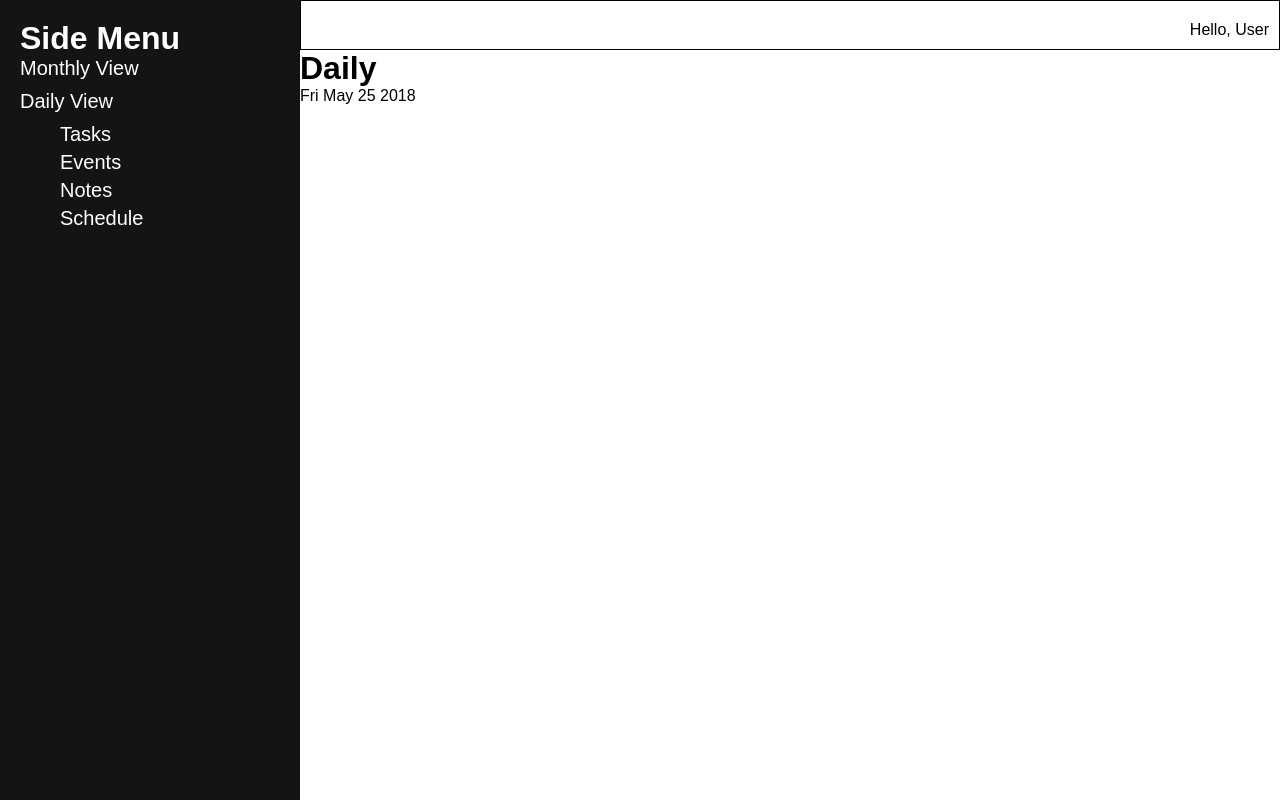
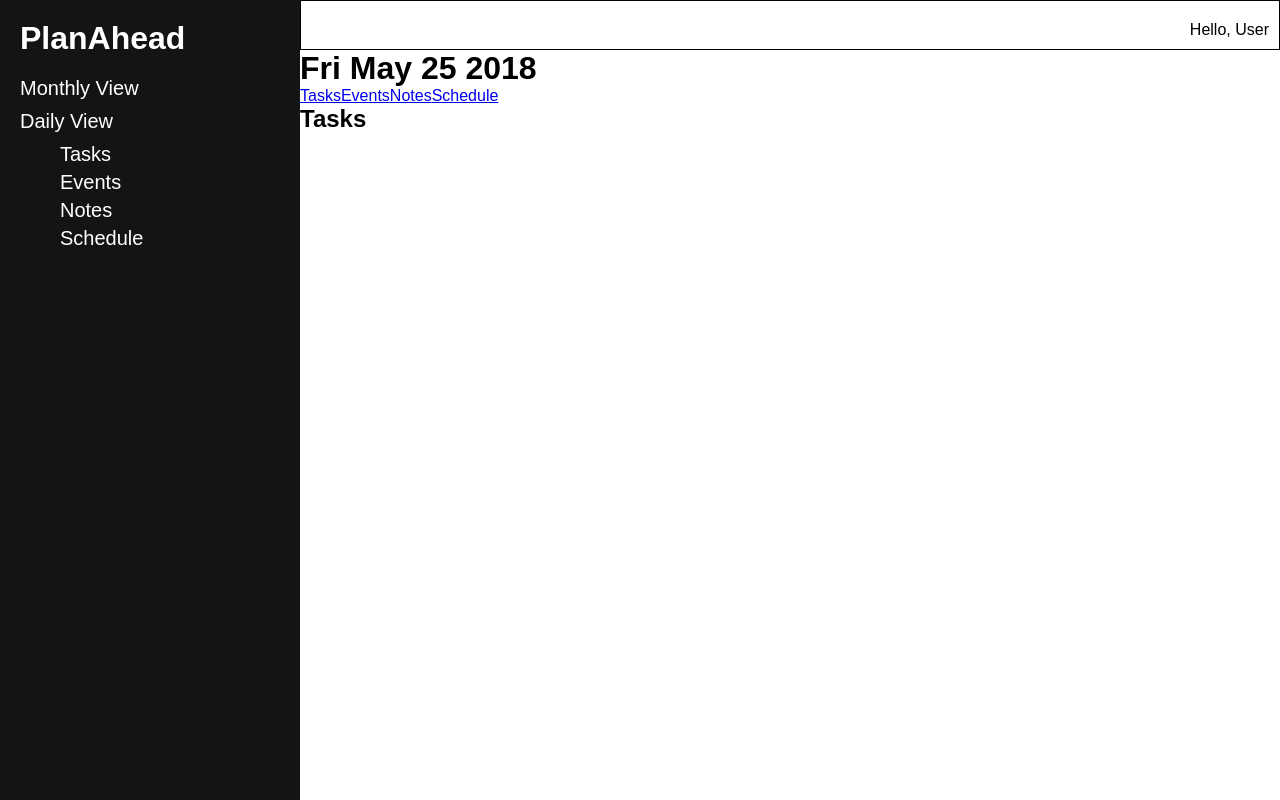
Before and after one commit to genkjames/planahead, a React (Create React App) app in the folder client/: page /dashboard/daily in a window 1280 px wide. Built offline with nearby package versions, Linux system fonts and the light colour scheme.

Commit message:
add daily view routes

```diff
--- a/client/src/App.css
+++ b/client/src/App.css
@@ -4,9 +4,13 @@
   box-sizing: border-box;
 }
 
+/* Dashboard */
+
 .dashboard {
   display: flex;
 }
+
+/* Side Menu */
 
 .side-menu {
   width: 300px;
@@ -29,6 +33,10 @@
   width: calc(100% - 300px);
 }
 
+.side-nav {
+  padding: 20px 0 0 0;
+}
+
 .top-nav {
   border: 1px solid #000;
   display: flex;
@@ -40,6 +48,8 @@
   padding: 0 0 0 40px;
   margin: 0 0 5px 0;
 }
+
+/* Calendar */
 
 .calendar {
   padding: 30px;
@@ -84,3 +94,9 @@
 .react-calendar__tile--active {
   color: blue;
 }
+
+/* Daily View */
+
+.nav {
+
+}
--- a/client/src/components/Dashboard.jsx
+++ b/client/src/components/Dashboard.jsx
@@ -11,12 +11,19 @@ class Dashboard extends Component {
       date: new Date()
     }
 
-    this.getDate = this.getDate.bind(this);
+    this.changeDate = this.changeDate.bind(this);
+    this.switchViews = this.switchViews.bind(this);
   }
 
-  getDate(date) {
+  changeDate(date) {
     this.setState({date})
     this.props.history.push('/dashboard/daily');
+  }
+
+  switchViews(date) {
+    this.setState({
+      date: date.activeStartDate
+    })
   }
 
   render() {
@@ -29,7 +36,8 @@ class Dashboard extends Component {
             render={() => (
               <Monthly
                 date={this.state.date}
-                onChange={this.getDate}
+                onChange={this.changeDate}
+                onSwitch={this.switchViews}
               />
             )}
           />
--- a/client/src/components/Monthly.jsx
+++ b/client/src/components/Monthly.jsx
@@ -16,9 +16,7 @@ class Monthly extends Component {
   }
 
   handleButton(date) {
-    this.setState({
-      date: date.activeStartDate
-    })
+    this.props.onSwitch(date);
   }
 
   render() {
--- a/client/src/components/daily/Daily.jsx
+++ b/client/src/components/daily/Daily.jsx
@@ -5,10 +5,9 @@ import Routes from './Routes';
 class Daily extends Component {
   render() {
     return (
-      <div>
+      <div className="daily">
         <TopNav />
-        <h1>Daily</h1>
-        <p>{this.props.date.toDateString()}</p>
+        <h1>{this.props.date.toDateString()}</h1>
         <Routes />
       </div>
     )
--- a/client/src/components/daily/Events.jsx
+++ b/client/src/components/daily/Events.jsx
@@ -1,10 +1,12 @@
 import React, { Component } from 'react';
+import DailyMenu from '../navigation/DailyMenu'
 
 class Events extends Component {
   render() {
     return (
-      <div>
-        <h1>Events</h1>
+      <div className="events">
+        <DailyMenu />
+        <h2>Events</h2>
       </div>
     )
   }
--- a/client/src/components/daily/Notes.jsx
+++ b/client/src/components/daily/Notes.jsx
@@ -1,10 +1,12 @@
 import React, { Component } from 'react';
+import DailyMenu from '../navigation/DailyMenu';
 
 class Notes extends Component {
   render() {
     return (
-      <div>
-        <h1>Notes</h1>
+      <div className="notes">
+        <DailyMenu />
+        <h2>Notes</h2>
       </div>
     )
   }
--- a/client/src/components/daily/Routes.jsx
+++ b/client/src/components/daily/Routes.jsx
@@ -1,5 +1,5 @@
 import React from 'react';
-import { Route, Switch } from 'react-router-dom';
+import { Route, Switch, Redirect } from 'react-router-dom';
 import Tasks from './Tasks';
 import Events from './Events';
 import Notes from './Notes';
@@ -10,7 +10,7 @@ function Routes(props) {
   return (
     <Switch>
       <Route
-        path="/dashboard/daily/tasks"
+        exact path="/dashboard/daily"
         render={() => (<Tasks />)}
       />
       <Route
@@ -25,6 +25,7 @@ function Routes(props) {
         path="/dashboard/daily/schedule"
         render={() => (<Schedule />)}
       />
+      <Redirect to="/dashboard/daily" />
     </Switch>
   )
 }
--- a/client/src/components/daily/Schedule.jsx
+++ b/client/src/components/daily/Schedule.jsx
@@ -1,10 +1,12 @@
 import React, { Component } from 'react';
+import DailyMenu from '../navigation/DailyMenu';
 
 class Schedule extends Component {
   render() {
     return (
-      <div>
-        <h1>Schedule</h1>
+      <div className="schedule">
+        <DailyMenu />
+        <h2>Schedule</h2>
       </div>
     )
   }
--- a/client/src/components/daily/Tasks.jsx
+++ b/client/src/components/daily/Tasks.jsx
@@ -1,10 +1,12 @@
 import React, { Component } from 'react';
+import DailyMenu from '../navigation/DailyMenu';
 
 class Tasks extends Component {
   render() {
     return (
-      <div>
-        <h1>Tasks</h1>
+      <div className="tasks">
+        <DailyMenu />
+        <h2>Tasks</h2>
       </div>
     )
   }
--- /dev/null
+++ b/client/src/components/navigation/DailyMenu.jsx
@@ -0,0 +1,15 @@
+import React from 'react';
+import { Link } from 'react-router-dom';
+
+function DailyMenu(props) {
+  return (
+    <nav>
+      <Link to="/dashboard/daily">Tasks</Link>
+      <Link to="/dashboard/daily/events">Events</Link>
+      <Link to="/dashboard/daily/notes">Notes</Link>
+      <Link to="/dashboard/daily/schedule">Schedule</Link>
+    </nav>
+  )
+}
+
+export default DailyMenu;
--- a/client/src/components/navigation/SideMenu.jsx
+++ b/client/src/components/navigation/SideMenu.jsx
@@ -4,7 +4,7 @@ import SideNav from './SideNav';
 function SideMenu(props) {
   return (
     <div className="side-menu">
-      <h1>Side Menu</h1>
+      <h1>PlanAhead</h1>
       <SideNav />
     </div>
   )
--- a/client/src/components/navigation/SideNav.jsx
+++ b/client/src/components/navigation/SideNav.jsx
@@ -3,16 +3,16 @@ import { Link } from 'react-router-dom';
 
 function SideNav(props) {
   return (
-    <div>
+    <nav className="side-nav">
       <Link to="/dashboard">Monthly View</Link>
       <Link to="/dashboard/daily">Daily View</Link>
       <div className="daily-links">
-        <Link to="/dashboard/daily/tasks">Tasks</Link>
+        <Link to="/dashboard/daily">Tasks</Link>
         <Link to="/dashboard/daily/events">Events</Link>
         <Link to="/dashboard/daily/notes">Notes</Link>
         <Link to="/dashboard/daily/schedule">Schedule</Link>
       </div>
-    </div>
+    </nav>
   )
 }
 
```
